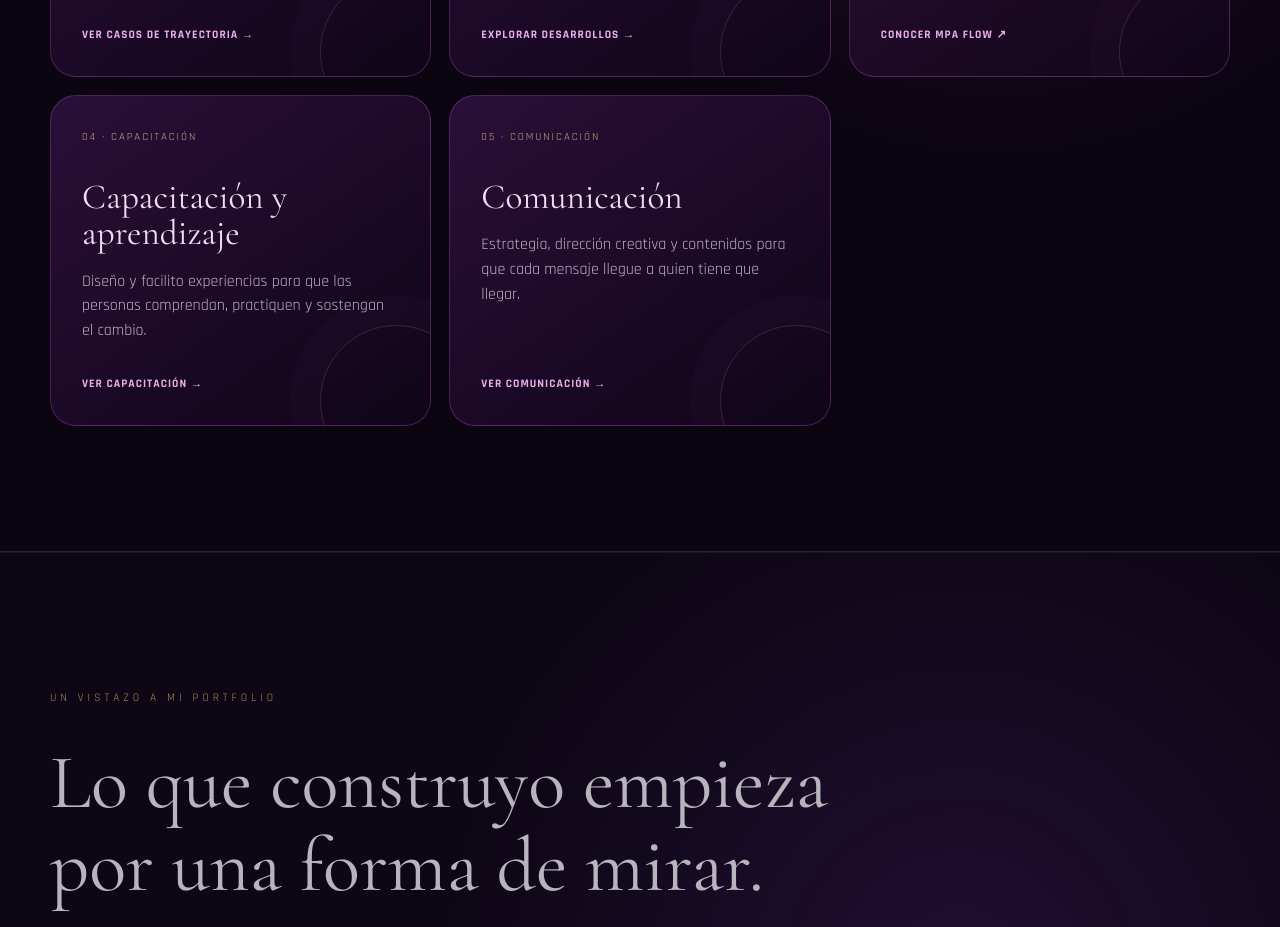
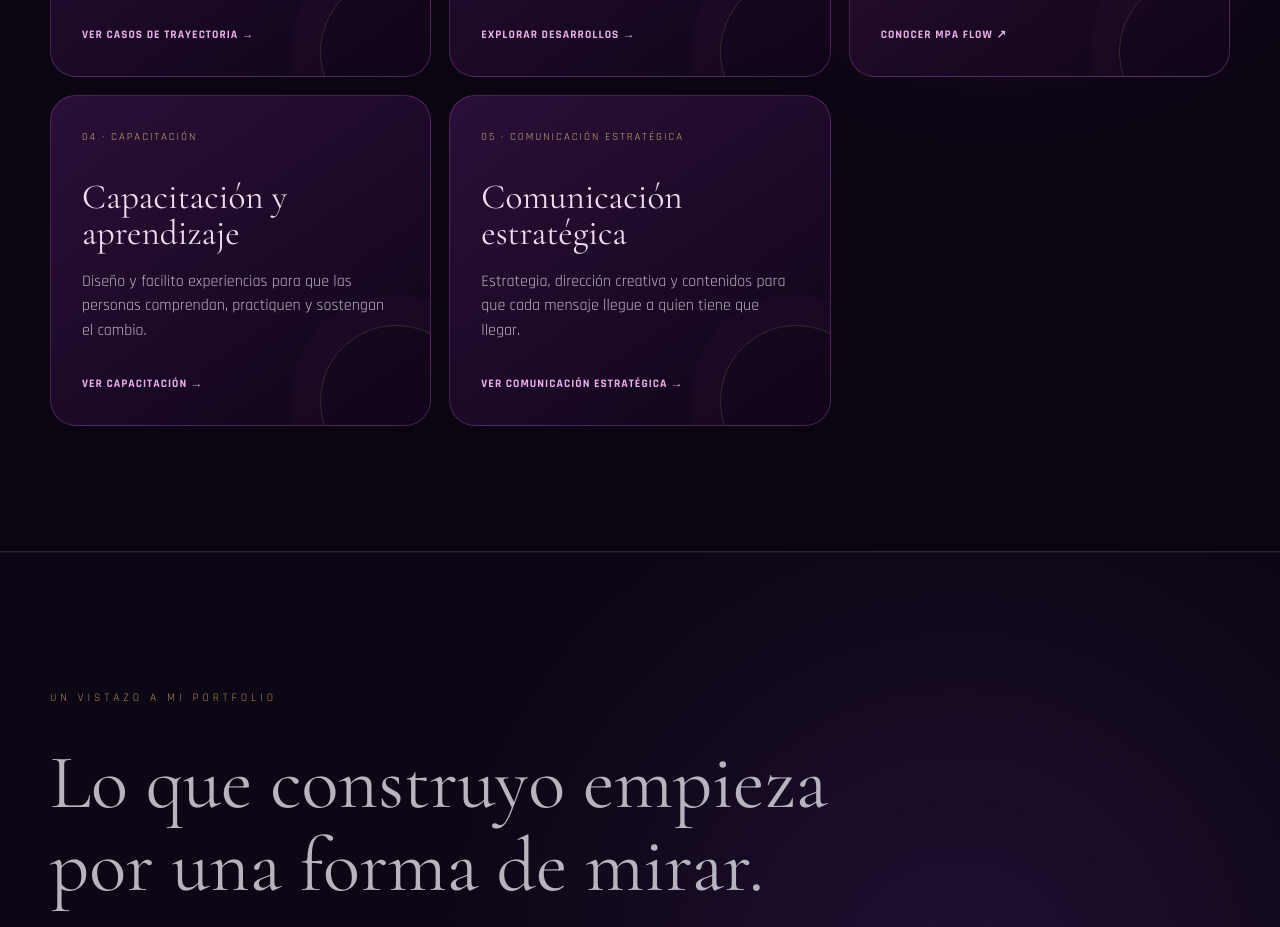
Before and after one commit to StraySheepAI/potfolio_rociodopazo, a Next.js app in the folder rocio-systems-portfolio/: page / in a window 1280 px wide. Shown: the part 1700-2627 px from the top of the page. Built offline with nearby package versions, Linux system fonts and the light colour scheme.

Commit message:
Name strategic communication portfolio consistently

```diff
--- a/rocio-systems-portfolio/app/comunicacion/page.tsx
+++ b/rocio-systems-portfolio/app/comunicacion/page.tsx
@@ -20,7 +20,7 @@ const experiences = [
 
 export default function ComunicacionPage() {
   return <main className="training-page communication-page">
-    <nav className="training-nav"><Link className="training-brand" href="/"><img src="/mpa-flow-logo-final-v7.png" alt="MPA Flow"/><span>Rocío Dopazo</span></Link><div className="training-nav-links"><Link href="/">Perfil general</Link><Link href="/cv">Trayectoria</Link><Link href="/capacitacion">Capacitación</Link><Link href="/comunicacion">Comunicación</Link><Link className="training-nav-cta" href="#contacto">Conversar</Link></div></nav>
+    <nav className="training-nav"><Link className="training-brand" href="/"><img src="/mpa-flow-logo-final-v7.png" alt="MPA Flow"/><span>Rocío Dopazo</span></Link><div className="training-nav-links"><Link href="/">Perfil general</Link><Link href="/cv">Trayectoria</Link><Link href="/capacitacion">Capacitación</Link><Link href="/comunicacion">Comunicación estratégica</Link><Link className="training-nav-cta" href="#contacto">Conversar</Link></div></nav>
 
     <header className="training-hero"><div className="training-hero-copy"><p className="section-kicker">Comunicación · Dirección creativa · Experiencias</p><h1>Siempre pensé en <em>cómo llegar.</em></h1><p className="training-dek">En el aula, en un taller, en un informe para la dirección, en un escenario o detrás de una cámara. Hoy pongo esa pregunta en el centro de mi trabajo: diseñar cómo llega un mensaje a quien tiene que recibirlo.</p><div className="training-actions"><Link className="button primary" href="#contacto">Conversar</Link><Link className="button secondary" href="/">Ver perfil completo</Link></div></div><figure className="training-portrait"><img src="/rocio-mpa-flow.jpg" alt="Rocío Dopazo trabajando con MPA Flow"/><figcaption>Comunicación · Dirección · Experiencias</figcaption></figure></header>
 
--- a/rocio-systems-portfolio/app/page.tsx
+++ b/rocio-systems-portfolio/app/page.tsx
@@ -112,7 +112,7 @@ export default function Home(){
         <a href="/portfolio" className="portfolio-preview-card"><span>02 · {lang==="es"?"PRODUCTOS":"PRODUCTS"}</span><h3>{lang==="es"?"Productos y sistemas digitales":"Digital products and systems"}</h3><p>{lang==="es"?"Plataformas, experiencias y herramientas que convierten información y métodos en sistemas utilizables.":"Platforms, experiences and tools that turn information and methods into usable systems."}</p><b>{lang==="es"?"Explorar desarrollos":"Explore products"} →</b></a>
         <a href="https://mpaflow.com/" target="_blank" rel="noreferrer" className="portfolio-preview-card portfolio-preview-mpa"><span>03 · MPA FLOW</span><h3>{lang==="es"?"Práctica de consultoría":"Consulting practice"}</h3><p>{lang==="es"?"Arquitectura de sistemas, soluciones tecnológicas y transformación organizacional para desafíos que requieren una nueva configuración.":"Systems architecture, technology solutions and organizational transformation for challenges that require a new configuration."}</p><b>{lang==="es"?"Conocer MPA Flow":"Explore MPA Flow"} ↗</b></a>
         <a href="/capacitacion" className="portfolio-preview-card"><span>04 · {lang==="es"?"CAPACITACIÓN":"TRAINING"}</span><h3>{lang==="es"?"Capacitación y aprendizaje":"Training and learning"}</h3><p>{lang==="es"?"Diseño y facilito experiencias para que las personas comprendan, practiquen y sostengan el cambio.":"I design and facilitate experiences so people can understand, practice and sustain change."}</p><b>{lang==="es"?"Ver capacitación":"View training"} →</b></a>
-        <a href="/comunicacion" className="portfolio-preview-card"><span>05 · {lang==="es"?"COMUNICACIÓN":"COMMUNICATION"}</span><h3>{lang==="es"?"Comunicación":"Communication"}</h3><p>{lang==="es"?"Estrategia, dirección creativa y contenidos para que cada mensaje llegue a quien tiene que llegar.":"Strategy, creative direction and content so each message reaches the people it needs to reach."}</p><b>{lang==="es"?"Ver comunicación":"View communication"} →</b></a>
+        <a href="/comunicacion" className="portfolio-preview-card"><span>05 · {lang==="es"?"COMUNICACIÓN ESTRATÉGICA":"STRATEGIC COMMUNICATION"}</span><h3>{lang==="es"?"Comunicación estratégica":"Strategic communication"}</h3><p>{lang==="es"?"Estrategia, dirección creativa y contenidos para que cada mensaje llegue a quien tiene que llegar.":"Strategy, creative direction and content so each message reaches the people it needs to reach."}</p><b>{lang==="es"?"Ver comunicación estratégica":"View strategic communication"} →</b></a>
       </div>
     </div></section>
     <section id="system-map" className="section system-map-section"><div className="container">
```
